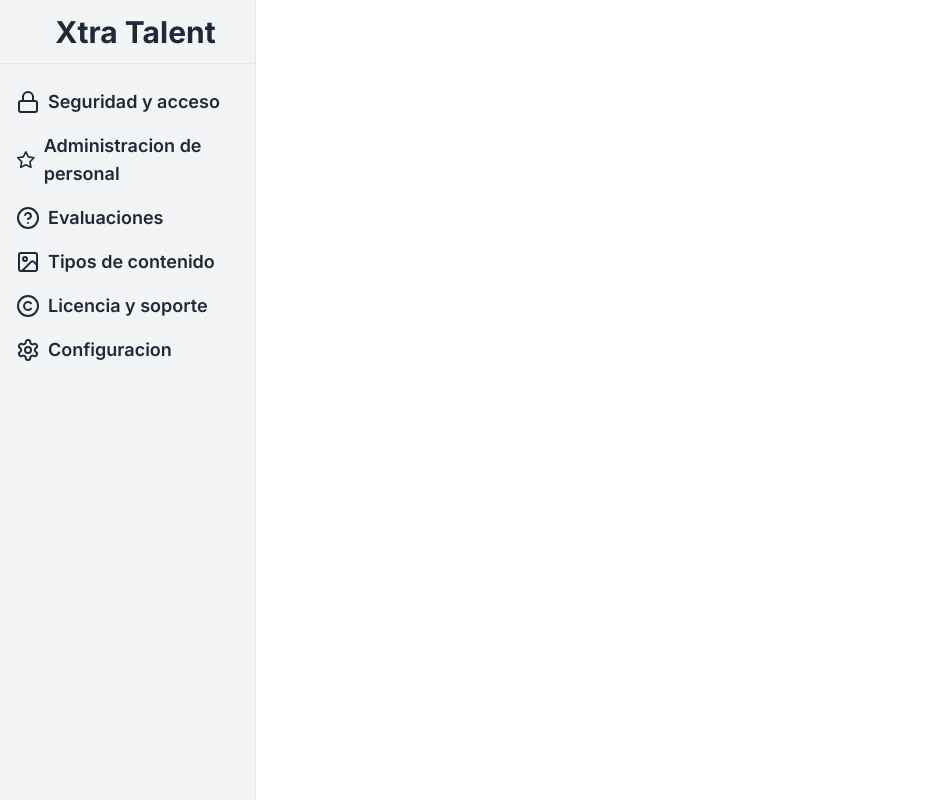
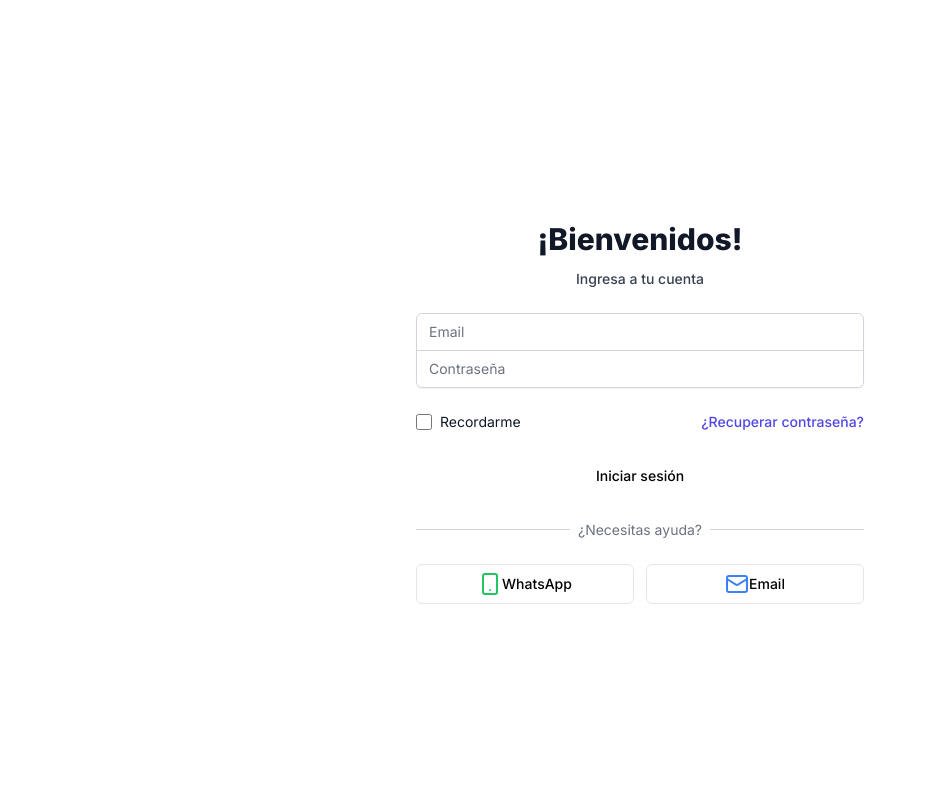
Before and after one commit to misatevez/xtratalent, a Next.js app: page / in a window 1280 px wide. Shown: the whole page, without its empty margins (0-927 px from the left). Built offline with nearby package versions, Linux system fonts and the light colour scheme.

Commit message:
implementacion de login + dashboard

```diff
--- /dev/null
+++ b/src/app/dashboard/page.js
@@ -0,0 +1,9 @@
+import { Dashboard } from "@/components/dashboard";
+
+export default function page() {
+    return (
+        <div>
+            <Dashboard />
+        </div>
+    );
+}
--- a/src/app/page.js
+++ b/src/app/page.js
@@ -1,10 +1,10 @@
-import { Dashboard } from "@/components/dashboard";
-import { Register } from "@/components/registerInterno";
+
+import Login from "@/components/login";
 
 export default function page() {
   return (
     <div>
-      <Dashboard />
+      <Login />
     </div>
   );
 }
--- a/src/components/login.jsx
+++ b/src/components/login.jsx
@@ -2,9 +2,15 @@
  * v0 by Vercel.
  * @see https://v0.dev/t/k8dyNyHXaze
  */
+
+'use client'
+
 import { Button } from "@/components/ui/button"
+import { useRouter } from 'next/navigation'
+
 
 export default function Login() {
+  const router = useRouter()
   return (
     <>
       <div className="min-h-screen bg-white flex">
@@ -81,7 +87,7 @@ export default function Login() {
                     </div>
                   </div>
                   <div>
-                    <Button className="w-full" variant="default">
+                    <Button onClick={() => router.push('/dashboard')} className="w-full" variant="default">
                       Iniciar sesión
                     </Button>
                   </div>
```
